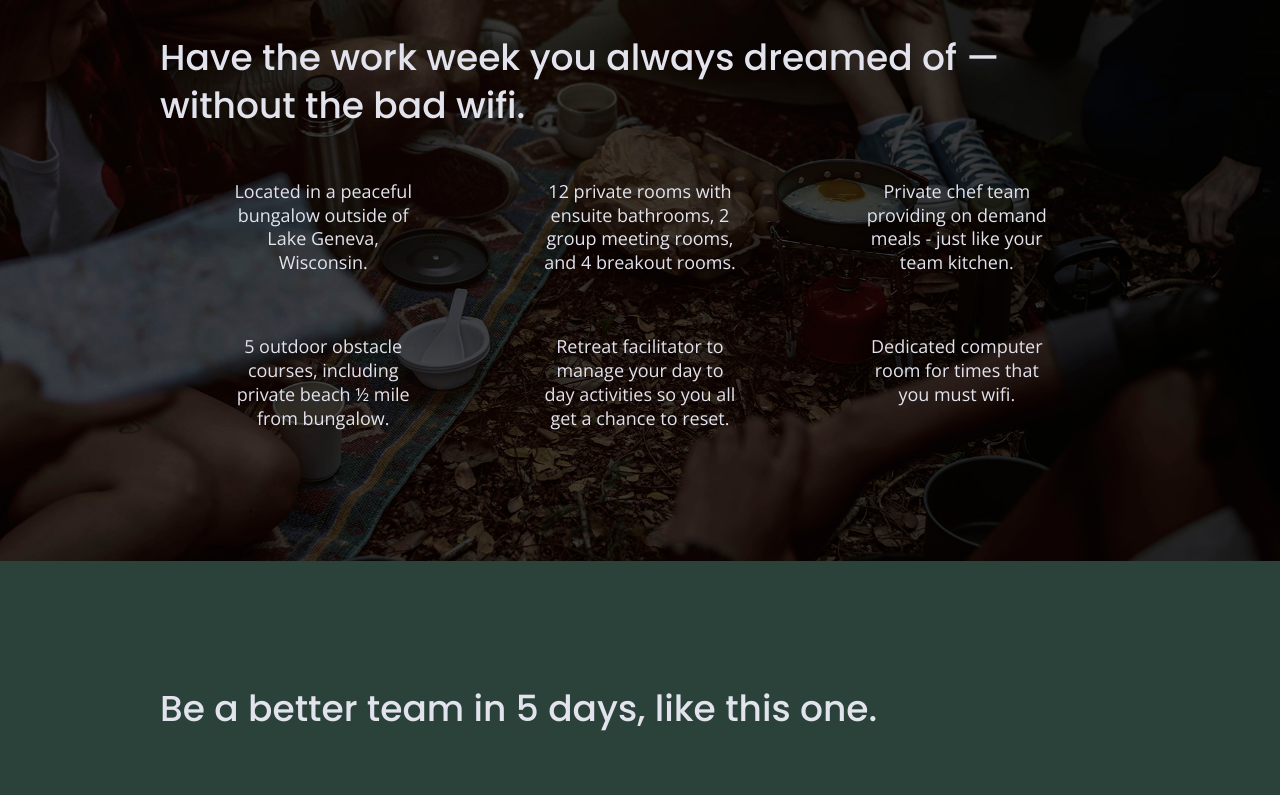
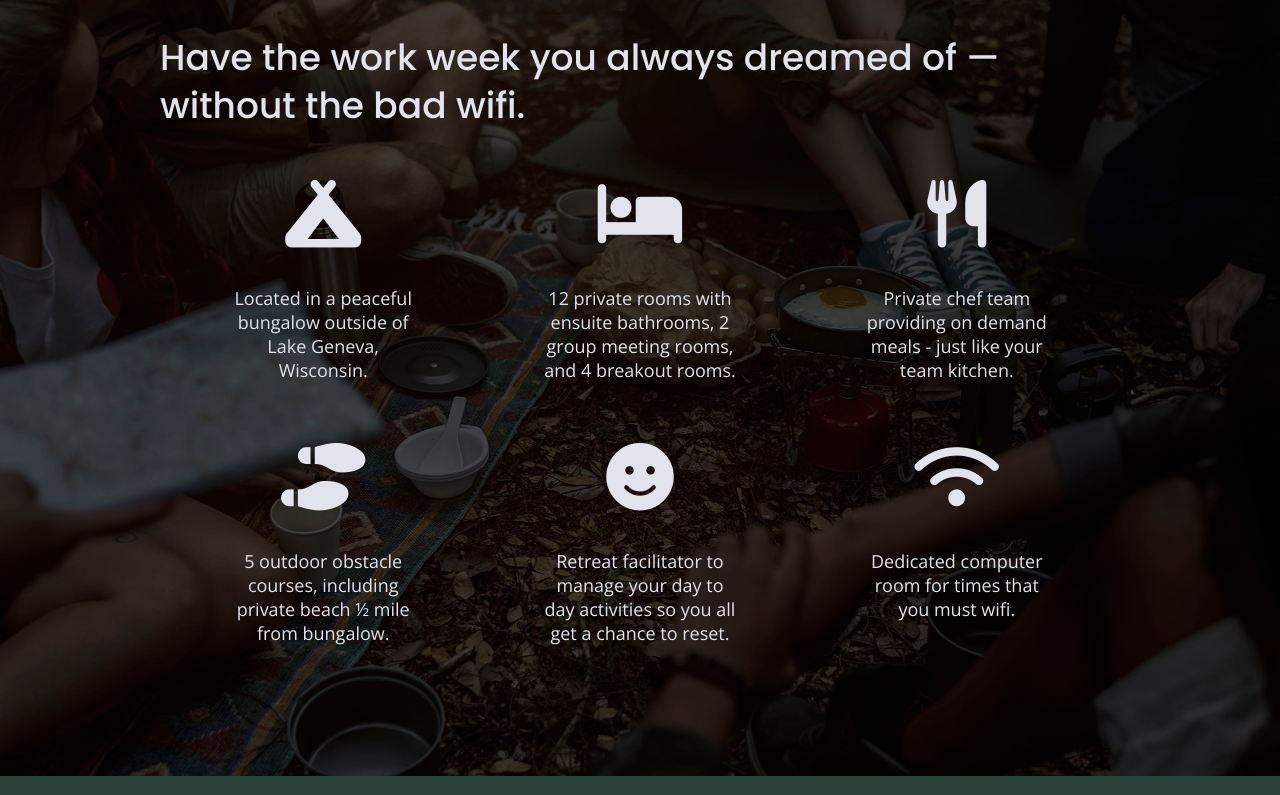
Before and after one commit to mducote/unplugged-site, a website built with Parcel: page index.html in a window 1280 px wide. Shown: the part 1087-1882 px from the top of the page. Built offline with nearby package versions, Linux system fonts and the light colour scheme.

Commit message:
added font awesome icons

```diff
--- a/css/main.css
+++ b/css/main.css
@@ -310,6 +310,11 @@ input[type=button] {
 .features p {
   margin: 0;
   text-align: center;
+}
+
+.features i {
+  font-size: 3.75em;
+  margin-bottom: 40px;
 }
 
 /* Reviews */
--- a/index.html
+++ b/index.html
@@ -17,6 +17,8 @@
 
     <link rel="stylesheet" href="css/normalize.css" />
     <link rel="stylesheet" href="css/main.css" />
+    <!--FontAwesome icons-->
+    <script src="https://kit.fontawesome.com/3d8b06efb3.js" crossorigin="anonymous"></script>
     <!-- Google Fonts -->
     <link rel="preconnect" href="https://fonts.googleapis.com" />
     <link rel="preconnect" href="https://fonts.gstatic.com" crossorigin />
@@ -31,9 +33,7 @@
     <header>
       <div class="content-wrapper">
         <figure>
-          <a href="#"
-            ><img src="img/unpluggedlogo.png" alt="unplugged logo"
-          /></a>
+          <a href="#"><img src="img/unpluggedlogo.png" alt="unplugged logo"/></a>
         </figure>
         <div class="header-divider"></div>
         <nav>
@@ -73,42 +73,54 @@
           </h2>
           <div class="features-items">
             <article>
-              <p class="fontawesome-icon"></p>
+              <p class="fontawesome-icon">
+                <i class="fas fa-campground"></i>
+              </p>
               <p class="features-item-description">
                 Located in a peaceful bungalow outside of Lake Geneva,
                 Wisconsin.
               </p>
             </article>
             <article>
-              <p class="fontawesome-icon"></p>
+              <p class="fontawesome-icon">
+                <i class="fas fa-bed"></i>
+              </p>
               <p class="features-item-description">
                 12 private rooms with ensuite bathrooms, 2 group meeting rooms,
                 and 4 breakout rooms.
               </p>
             </article>
             <article>
-              <p class="fontawesome-icon"></p>
+              <p class="fontawesome-icon">
+                <i class="fas fa-utensils"></i>
+              </p>
               <p class="features-item-description">
                 Private chef team providing on demand meals - just like your
                 team kitchen.
               </p>
             </article>
             <article>
-              <p class="fontawesome-icon"></p>
+              <p class="fontawesome-icon">
+                <i class="fas fa-shoe-prints"></i>
+              </p>
               <p class="features-item-description">
                 5 outdoor obstacle courses, including private beach ½ mile from
                 bungalow.
               </p>
             </article>
             <article>
-              <p class="fontawesome-icon"></p>
+              <p class="fontawesome-icon">
+                <i class="fas fa-smile"></i>
+              </p>
               <p class="features-item-description">
                 Retreat facilitator to manage your day to day activities so you
                 all get a chance to reset.
               </p>
             </article>
             <article>
-              <p class="fontawesome-icon"></p>
+              <p class="fontawesome-icon">
+                <i class="fas fa-wifi"></i>
+              </p>
               <p class="features-item-description">
                 Dedicated computer room for times that you must wifi.
               </p>
```
Also changed, not shown: about/index.html (+2 -0 lines), faq/index.html (+2 -0 lines).
